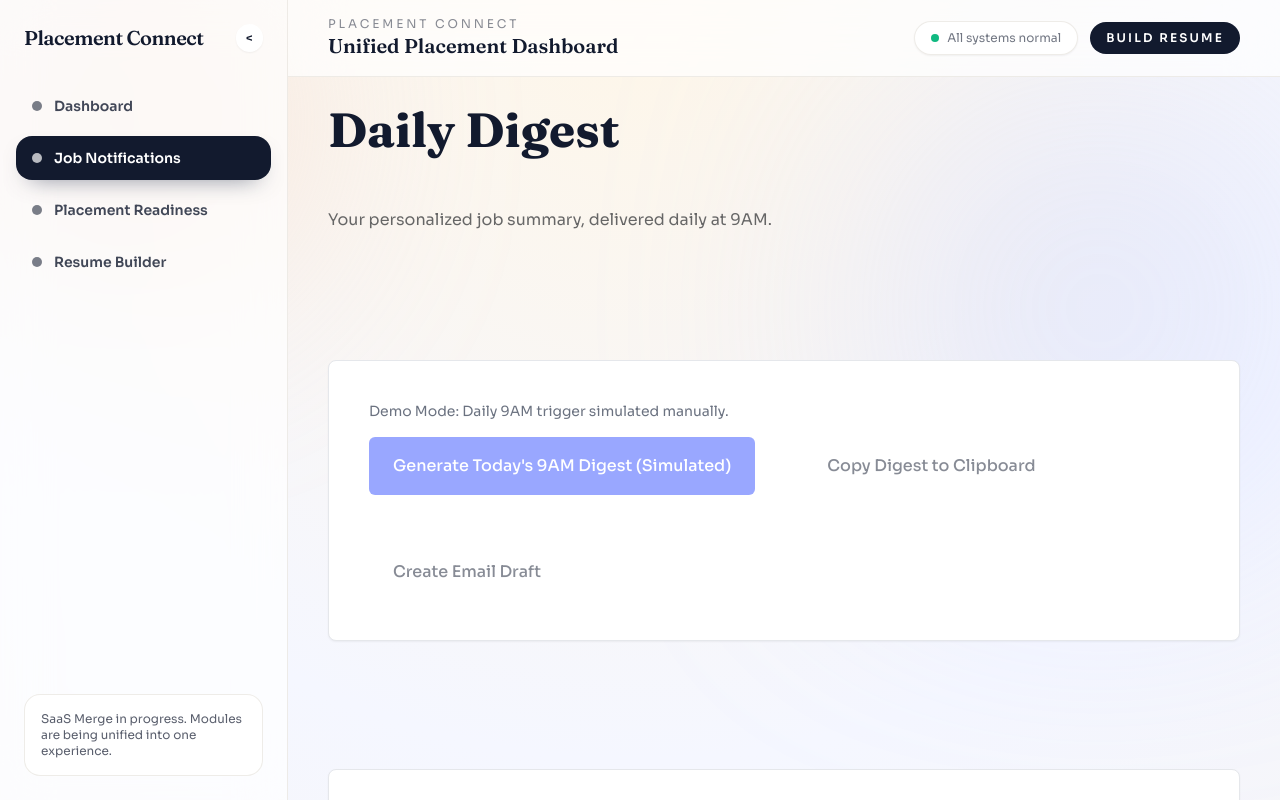
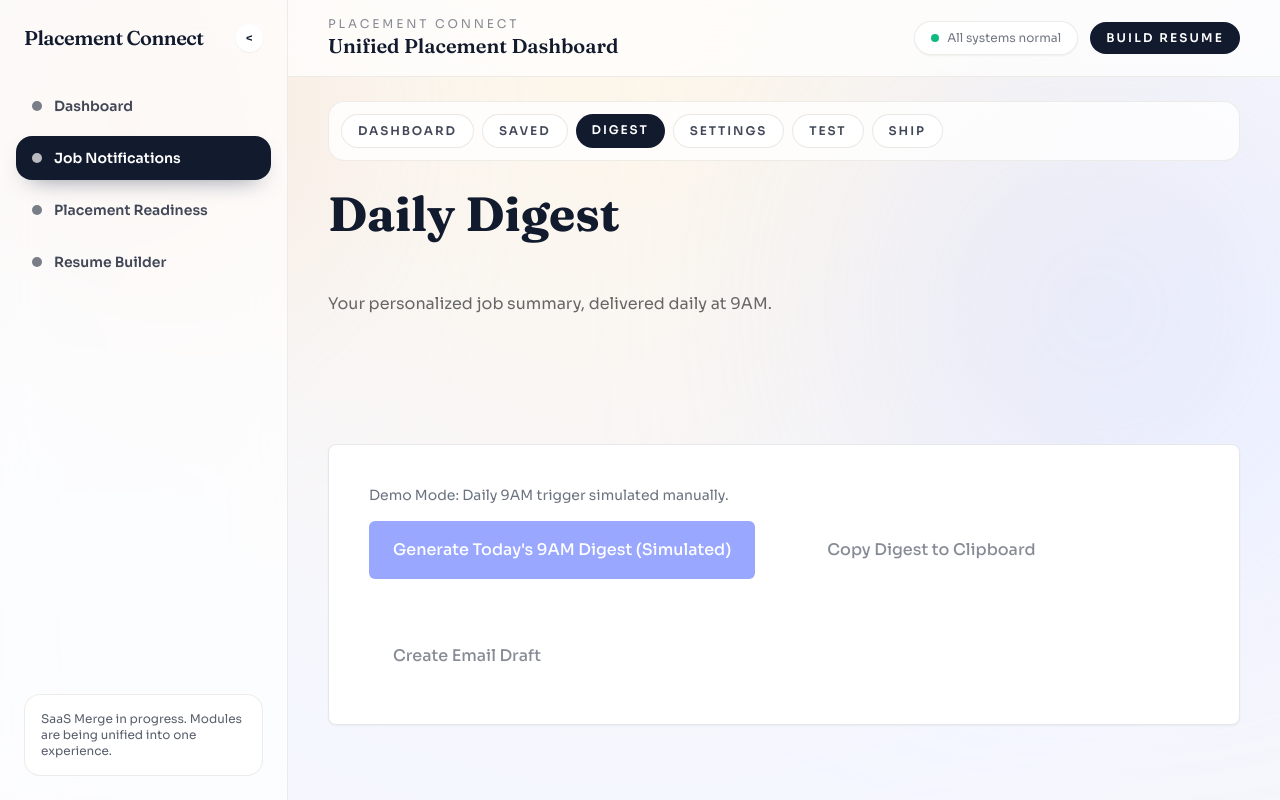
Before and after one commit to AjayS0708/PlacementConnect, a Next.js app: page /job-notifications/digest in a window 1280 px wide. Shown: the top 800 px of the page. Built offline with nearby package versions, Linux system fonts and the light colour scheme.

Commit message:
Restore job notifications section navigation layout

```diff
--- /dev/null
+++ b/app/job-notifications/layout.tsx
@@ -0,0 +1,14 @@
+import JobSectionNav from '@/features/job-notification/components/JobSectionNav'
+
+export default function JobNotificationsLayout({
+  children,
+}: {
+  children: React.ReactNode
+}) {
+  return (
+    <div>
+      <JobSectionNav />
+      {children}
+    </div>
+  )
+}
--- /dev/null
+++ b/features/job-notification/components/JobSectionNav.tsx
@@ -0,0 +1,42 @@
+'use client'
+
+import Link from 'next/link'
+import { usePathname } from 'next/navigation'
+import clsx from 'clsx'
+
+const items = [
+  { href: '/job-notifications', label: 'Dashboard' },
+  { href: '/job-notifications/saved', label: 'Saved' },
+  { href: '/job-notifications/digest', label: 'Digest' },
+  { href: '/job-notifications/settings', label: 'Settings' },
+  { href: '/job-notifications/test', label: 'Test' },
+  { href: '/job-notifications/ship', label: 'Ship' },
+]
+
+export default function JobSectionNav() {
+  const pathname = usePathname()
+
+  return (
+    <section className="mb-6 rounded-2xl border border-border/60 bg-white/80 p-3">
+      <nav className="flex flex-wrap gap-2" aria-label="Job Notifications Sections">
+        {items.map((item) => {
+          const isActive = pathname === item.href
+          return (
+            <Link
+              key={item.href}
+              href={item.href}
+              className={clsx(
+                'rounded-full px-4 py-2 text-xs font-semibold uppercase tracking-[0.16em] transition',
+                isActive
+                  ? 'bg-primary text-white'
+                  : 'border border-border/70 bg-white text-primary/80 hover:border-primary/40 hover:text-primary'
+              )}
+            >
+              {item.label}
+            </Link>
+          )
+        })}
+      </nav>
+    </section>
+  )
+}
```
